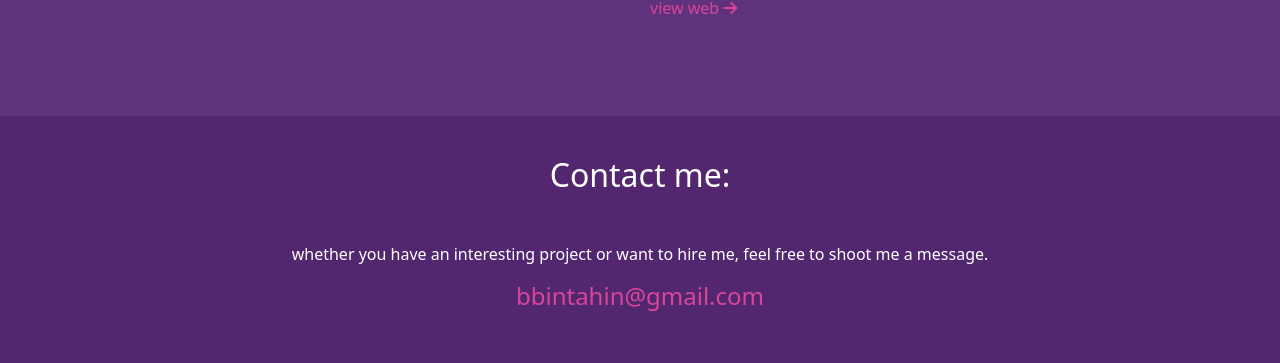
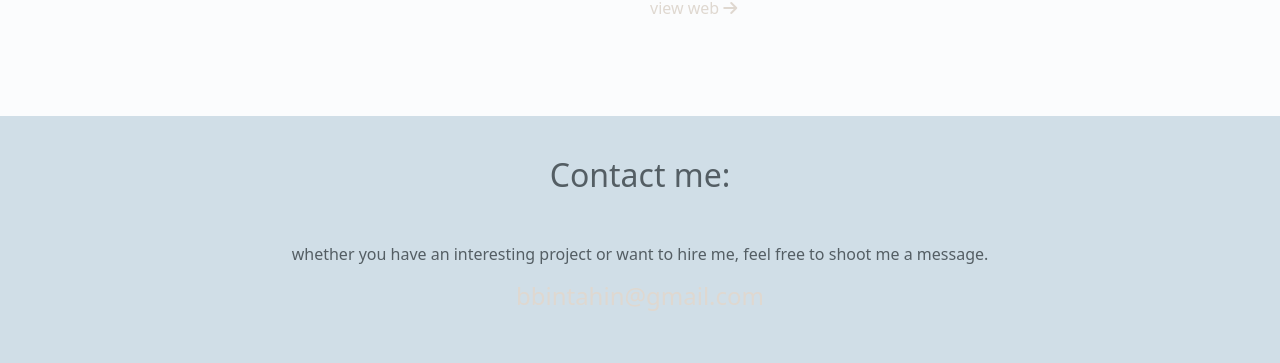
Before and after one commit to bayanBinTahin/bayanSalem, a website: page index.html in a window 1280 px wide. Shown: the part 1930-2293 px from the top of the page. Drawn offline with nearby package versions, Linux system fonts and the light colour scheme.

Commit message:
theme-editing1

```diff
--- a/css/style.css
+++ b/css/style.css
@@ -1,7 +1,16 @@
         /* start global variables */
 
          :root {
-            --main-color: #ffffff;
+            --main-color: #545e64;
+            --secondary-color: #fbfcfd;
+            --section-padding: 60px;
+            --section-color: #d0dee7;
+            --section-secondary-color: #6b2673;
+            --section-third-color: #fbfcfd;
+            --text-main-color: #ffffff;
+            --text-secondary-color: #532770;
+            --text-third-color: #dfd8d0;
+            /*--main-color: #ffffff;
             --secondary-color: #2c4755;
             --section-padding: 60px;
             --section-color: #532770;
@@ -9,7 +18,7 @@
             --section-third-color: #5e327c;
             --text-main-color: #ffffff;
             --text-secondary-color: #532770;
-            --text-third-color: #d94599;
+            --text-third-color: #d94599;*/
         }
         /* end  global variables */
         /* start global rules */
@@ -31,7 +40,7 @@
         }
 
         .parent {
-            background-color: var(--main-color);
+            background-color: var(--section-third-color);
             color: var(--main-color);
         }
 
```
